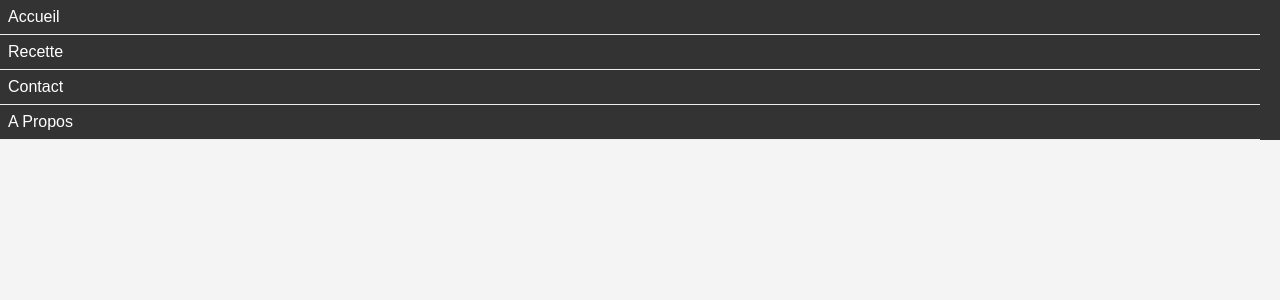
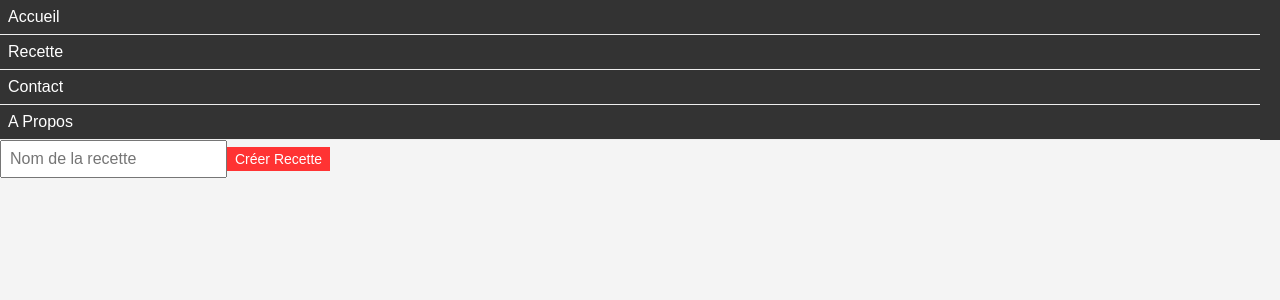
Before and after one commit to EstebanCardoso44/DEV-Recipe-FRONTEND, a React (Create React App) app in the folder front-end/: page /CreateRecipe in a window 1280 px wide. Shown: the top 300 px of the page. Built offline with nearby package versions, Linux system fonts and the light colour scheme.

Commit message:
create recette

```diff
--- a/front-end/docker-compose.yaml
+++ b/front-end/docker-compose.yaml
@@ -8,4 +8,3 @@ services:
     ports:
       - "3000:3000"
     restart: on-failure
-    network_mode: host
--- a/front-end/package.json
+++ b/front-end/package.json
@@ -6,6 +6,7 @@
     "@testing-library/jest-dom": "^5.17.0",
     "@testing-library/react": "^13.4.0",
     "@testing-library/user-event": "^13.5.0",
+    "axios": "^1.6.5",
     "react": "^18.2.0",
     "react-dom": "^18.2.0",
     "react-router-dom": "^6.21.2",
--- a/front-end/src/App.js
+++ b/front-end/src/App.js
@@ -6,6 +6,7 @@ import Contact from "./pages/Contact";
 import Recette from "./pages/recette";
 import Propos from "./pages/Propos";
 import './App.css'
+import CreateRecipe from "./pages/CreateRecipe";
 
 function App() {
     return (
@@ -18,6 +19,7 @@ function App() {
                 <Route path="Contact" element={<Contact></Contact>} />
                 <Route path="Recette" element={<Recette></Recette>} />
                 <Route path="Propos" element={<Propos></Propos>} />
+                <Route path="CreateRecipe" element={<CreateRecipe></CreateRecipe>} />
             </Routes>
         </BrowserRouter>
     );
--- /dev/null
+++ b/front-end/src/pages/CreateRecipe.js
@@ -0,0 +1,34 @@
+// Exemple d'utilisation d'Axios dans un composant React
+import React, { useState } from 'react';
+import Axios from 'axios';
+
+const CreateRecipe = () => {
+  const [recipeName, setRecipeName] = useState('');
+
+  const handleCreateRecipe = async () => {
+    try {
+      // Envoyer une requête POST au back-end avec le nom de la recette
+      await Axios.post('http://localhost:2000/recette', { recipe_name: recipeName });
+
+      // Réinitialiser le champ après la création réussie
+      setRecipeName('');
+    } catch (error) {
+      console.error('Erreur lors de la création de la recette:', error);
+      // Gérer les erreurs côté front-end si nécessaire
+    }
+  };
+
+  return (
+    <div>
+      <input
+        type="text"
+        placeholder="Nom de la recette"
+        value={recipeName}
+        onChange={(e) => setRecipeName(e.target.value)}
+      />
+      <button onClick={handleCreateRecipe}>Créer Recette</button>
+    </div>
+  );
+};
+
+export default CreateRecipe;
--- a/front-end/src/pages/recette.js
+++ b/front-end/src/pages/recette.js
@@ -1,7 +1,7 @@
 import React, { useState, useEffect } from 'react';
 import '../App.css';
 
-const backendUrl = 'http://localhost:2000';
+const backendUrl = 'http://192.168.56.1:2000';
 
 const Recette = () => {
   const [recetteData, setRecetteData] = useState(null);
@@ -33,7 +33,7 @@ const Recette = () => {
       {recetteData ? (
         <div>
           {recetteData.map((recipe) => (
-            <div key={recipe.id}>
+            <div key={recipe.id} style={recipeContainerStyle}>
               <p>ID: {recipe.id}</p>
               <p>Nom de la recette: {recipe.recipe_name}</p>
               {/* Ajoutez d'autres éléments en fonction de votre structure de données */}
@@ -47,4 +47,11 @@ const Recette = () => {
   );
 };
 
+const recipeContainerStyle = {
+  border: '1px solid #ccc',
+  borderRadius: '5px',
+  padding: '10px',
+  marginBottom: '10px',
+};
+
 export default Recette;
```
Also changed, not shown: 2 other files (tests, documents, lock files or other folders).
